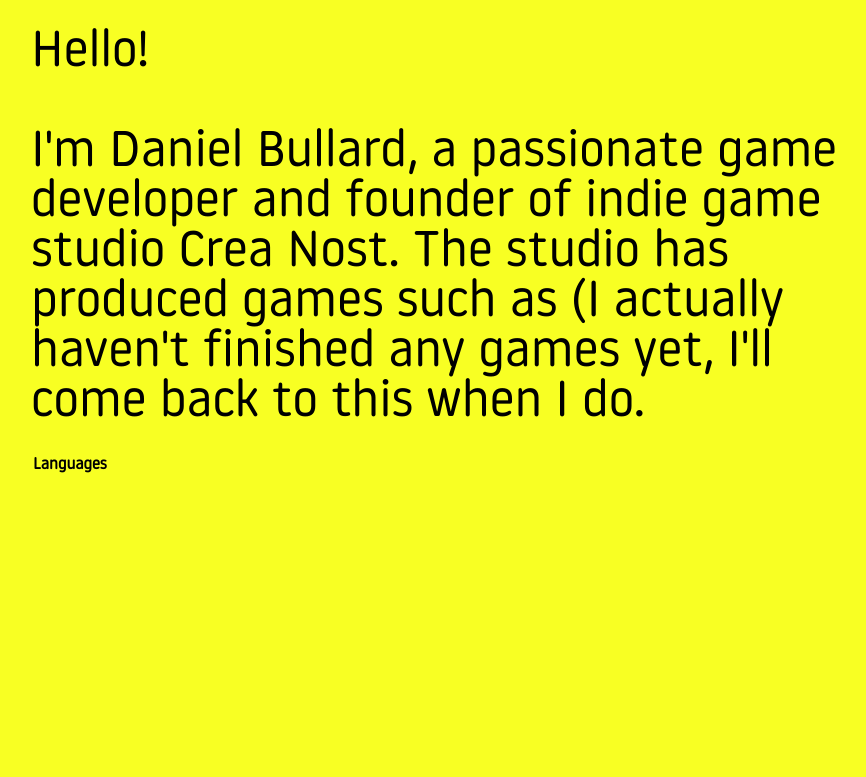
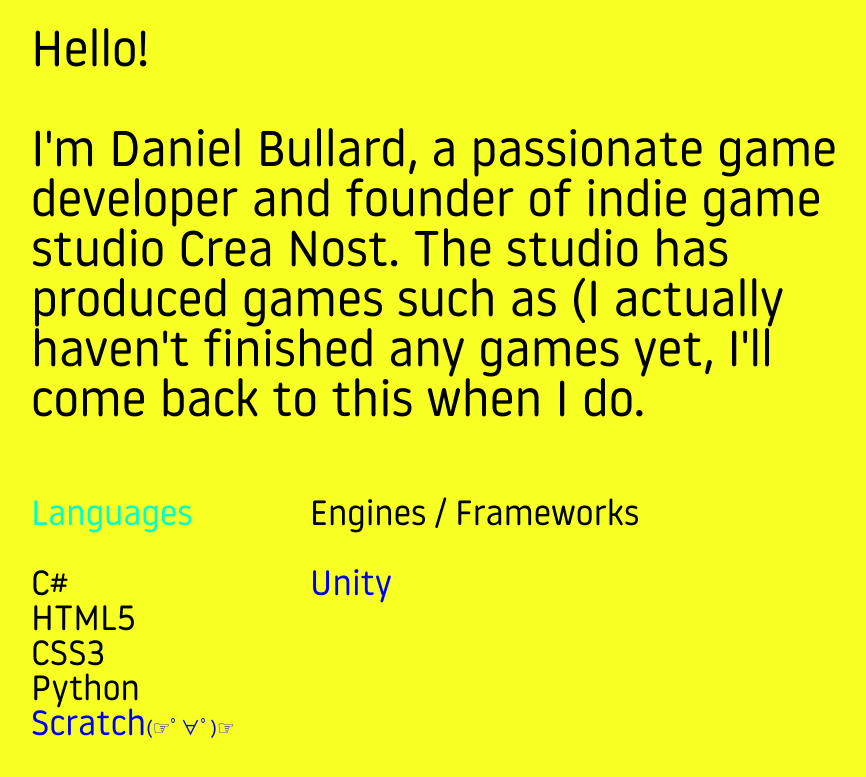
Before and after one commit to CreaNost/creanost.github.io, a plain HTML site: page index.html in a window 1280 px wide. Shown: the part 201-978 px from the top of the page, without its empty margins (247-1113 px from the left). Before the commit the page ends 800 px from the top, so only its background shows below. Drawn offline with Linux system fonts and the light colour scheme.

Commit message:
Started work on skills chart

```diff
--- a/index.html
+++ b/index.html
@@ -20,9 +20,25 @@
       <p>come back to this when I do.</p>
     </div>
 
-    <table>
-      <th class="skills">Languages</th>
-    </table>
+    <div class="skills">
+      <div class="lang">
+        <p class="skillNames">Languages</p>
+        <ul>
+          <li>C#</li>
+          <li>HTML5</li>
+          <li>CSS3</li>
+          <li>Python</li>
+          <li><a href="https://scratch.mit.edu/" target="_blank">Scratch<span style="font-size:20px">(☞ﾟ∀ﾟ)☞</span></a></li>
+        </ul>
+      </div>
+
+      <div>
+        <p>Engines / Frameworks</p>
+        <ul>
+          <li><a href="https://unity3d.com/" target="_blank">Unity</a></li>
+        </ul>
+      </div>
+    </div>
 
   </body>
 </html>
--- a/style.css
+++ b/style.css
@@ -36,4 +36,32 @@ body{
 
 .skills{
   padding-left: 270px;
+  padding-top: 10px;
+  font-size: 35px;
 }
+
+ul{
+  list-style: none;
+  padding: 0;
+}
+
+.skillNames{
+  color: #00ffcc;
+}
+
+a:visited{
+  color: black;
+}
+
+a{
+  text-decoration: none;
+}
+
+a:hover{
+  color: #00ffcc;
+}
+
+.lang{
+  float: left;
+  padding-right: 75px;
+}
```
